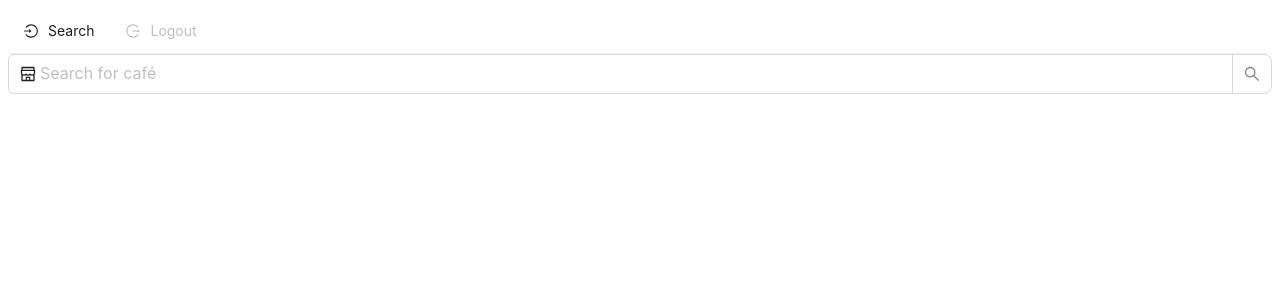
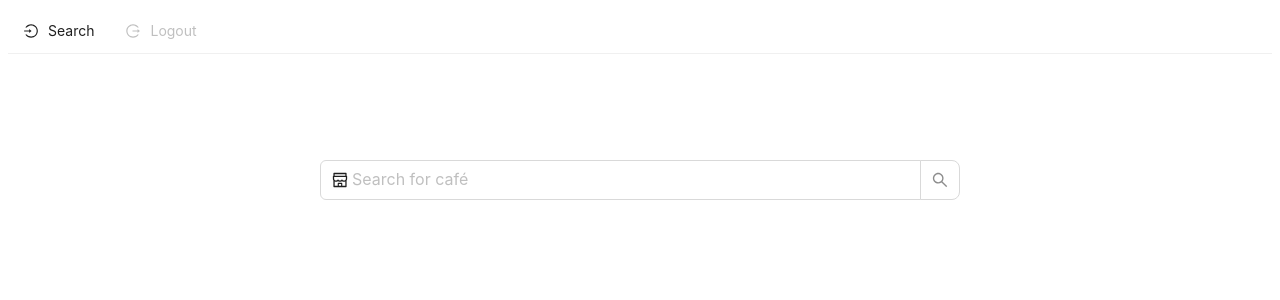
Before and after one commit to kuo220/wp_final_project, a React (Create React App) app in the folder frontend/: page /search in a window 1280 px wide. Shown: the top 300 px of the page. Built offline with nearby package versions, Linux system fonts and the light colour scheme.

Commit message:
update search.js

```diff
--- a/frontend/src/container/Search.js
+++ b/frontend/src/container/Search.js
@@ -1,19 +1,41 @@
 import { Input, Menu } from 'antd';
+import styled from 'styled-components'
 import { ShopOutlined } from "@ant-design/icons";
 import { useState , useRef, useEffect } from "react";
 import {useHooks} from './hooks/Hooks'
 import TitlebarSearch from './TitlebarSearch'
 
+const SearchBackground = styled.div`
+	display : flex;
+	justify-content : center;
+`
+
+const StyledSearch = styled(Input.Search)`
+	position : absolute;
+	display : flex;
+	width : 50%;
+	top : 20%;
+	justify-content : center;
+`
+
+const Background = {
+	background : 'gray',
+
+}
+
 function Search() {
 	return(
-    <>
+    <div style={{Background}}>
 		<TitlebarSearch/>
-		<Input.Search
-			size="large"
-			placeholder="Search for café"
-			prefix={<ShopOutlined />}
-		/>
-    </>
+		<SearchBackground>
+			<StyledSearch
+				size="large"
+				placeholder="Search for café"
+				prefix={<ShopOutlined />}
+			/>
+		</SearchBackground>
+	</div>
+
   )
 }
 
```
